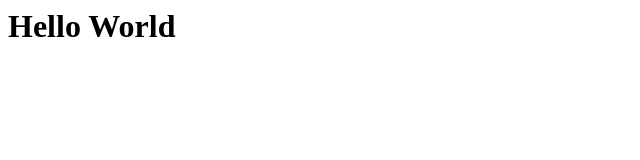
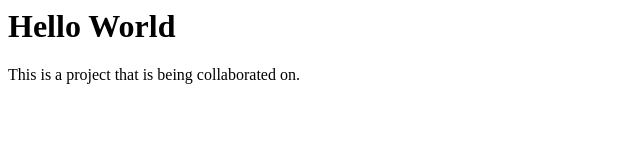
Before and after one commit to Taracuda/Learning-Things, a plain HTML site: page index.html in a window 1280 px wide. Shown: the whole page, without its empty margins (0-640 px from the left). Drawn offline with Linux system fonts and the light colour scheme.

Commit message:
Add some new things

```diff
--- a/index.html
+++ b/index.html
@@ -1 +1,2 @@
 <h1>Hello World</h1>
+<p>This is a project that is being collaborated on.</p>
```
Also changed, not shown: 1 other file.
